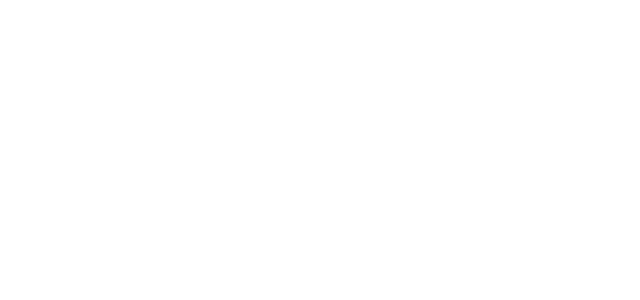
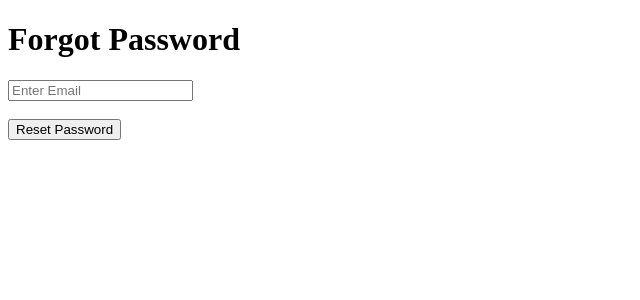
Before and after one commit to Waynexchan/ecommerce_frontend, a React (Vite) app: page /forgot-password in a window 1280 px wide. Before the commit this address had no page. Shown: the top 300 px of the page, without its empty margins (0-640 px from the left). Built offline with nearby package versions, Linux system fonts and the light colour scheme; what simple-zustand-devtools would draw is missing.

Commit message:
add ForgotPassword.jsx

```diff
--- a/src/App.jsx
+++ b/src/App.jsx
@@ -5,6 +5,7 @@
 import Register from './views/auth/Register'
 import Dashboard from './views/auth/Dashboard'
 import Logout from './views/auth/Logout'
+import ForgotPassword from './views/auth/ForgotPassword'
 
 function App() {
 
@@ -14,7 +15,9 @@
         <Route path='/login' element={<Login />}/>
         <Route path='/register' element={<Register />}/>
         <Route path='/logout' element={<Logout />}/>
-        <Route path='/' element={<Dashboard />}/>\
+        <Route path='/' element={<Dashboard />}/>
+        <Route path='/forgot-password' element={<ForgotPassword />}/>\
+
       </Routes>
     </BrowserRouter>
   )
--- a/src/views/auth/Dashboard.jsx
+++ b/src/views/auth/Dashboard.jsx
@@ -12,9 +12,12 @@
       {isLoggedIn()
         ? <div>
             <h1>Dashboard</h1>
-            <Link to={`/logout`}>Logout</Link>
+            <Link to={'/register'}>Register</Link>
+            <Link to={'/login'}>Login</Link>
         </div>
-        : <div>HomePage</div>
+        : <div>
+          <h1>Home Page</h1>
+        </div>
       }
     </>
   )
--- /dev/null
+++ b/src/views/auth/ForgotPassword.jsx
@@ -0,0 +1,27 @@
+import {useState} from 'react'
+import apiInstance from '../../utils/axios'
+
+function ForgotPassword() {
+    const [email, setEmail] = useState("")
+
+    const handleSubmit = () =>{
+       apiInstance.get(`user/password-reset/${email}`).then((res) =>{
+        console.log(res.data);
+       })
+
+       //call api and proccess response
+    }
+
+    return (
+        <div>
+        <h1>Forgot Password</h1>
+        <input
+        onChange={(e) => setEmail(e.target.value)} type="text" placeholder='Enter Email' name='' id=''/>
+        <br />
+        <br />
+        <button onClick={handleSubmit}>Reset Password</button>
+        </div>
+    )
+}
+
+export default ForgotPassword
--- a/src/views/auth/Login.jsx
+++ b/src/views/auth/Login.jsx
@@ -9,7 +9,6 @@
     const [password, setPassword]=useState("")
     const [isLoading, setIsLoading] = useState(false);
     const navigate = useNavigate()
-
     const isLoggedIn =useAuthStore((state) => state.isLoggedIn)
 
     useEffect(() => {
@@ -58,8 +57,11 @@
                 value={password}
                 onChange={(e) =>setPassword(e.target.value)}
             />
-
+            <br />
+            <br />
             <button type='submit'>Login</button>
+            <hr />
+            <link to={'/forgot-password'}>Forgot Password</link>
         </form>
         </div>
     )
```
